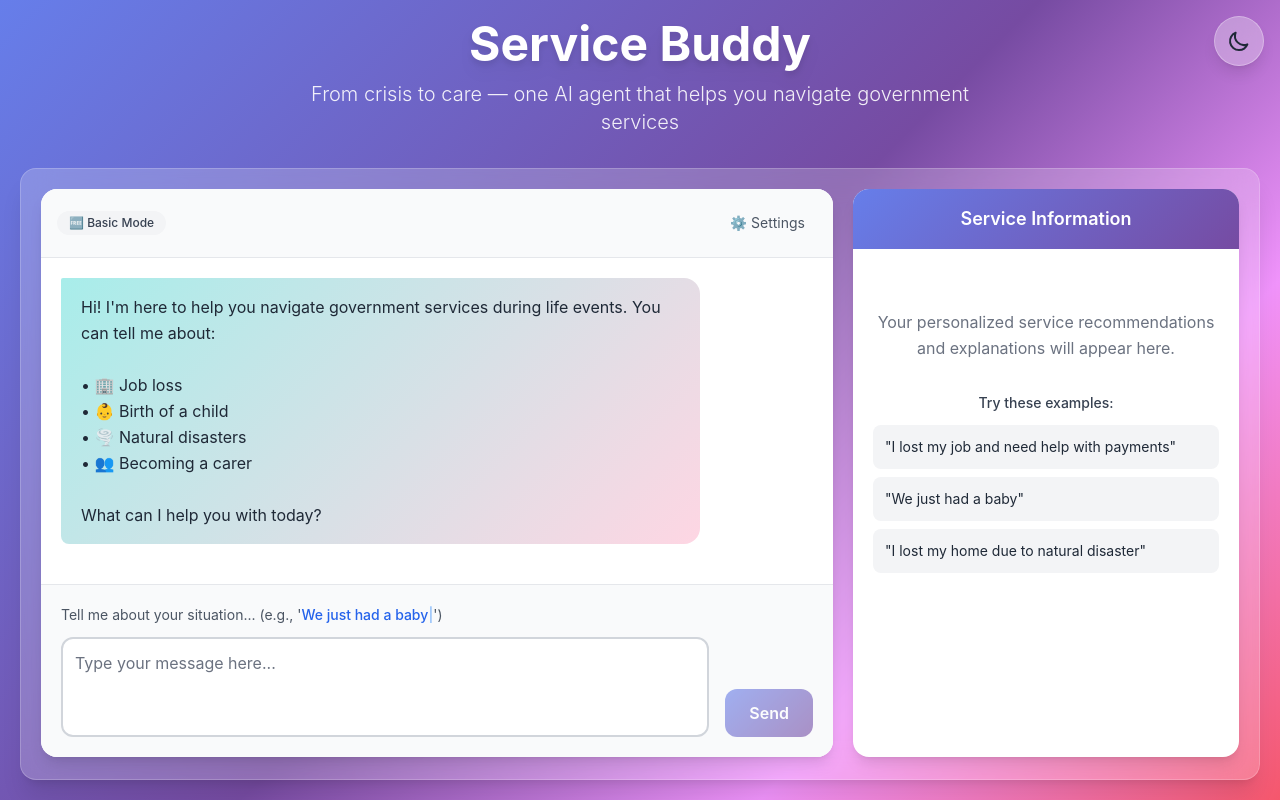
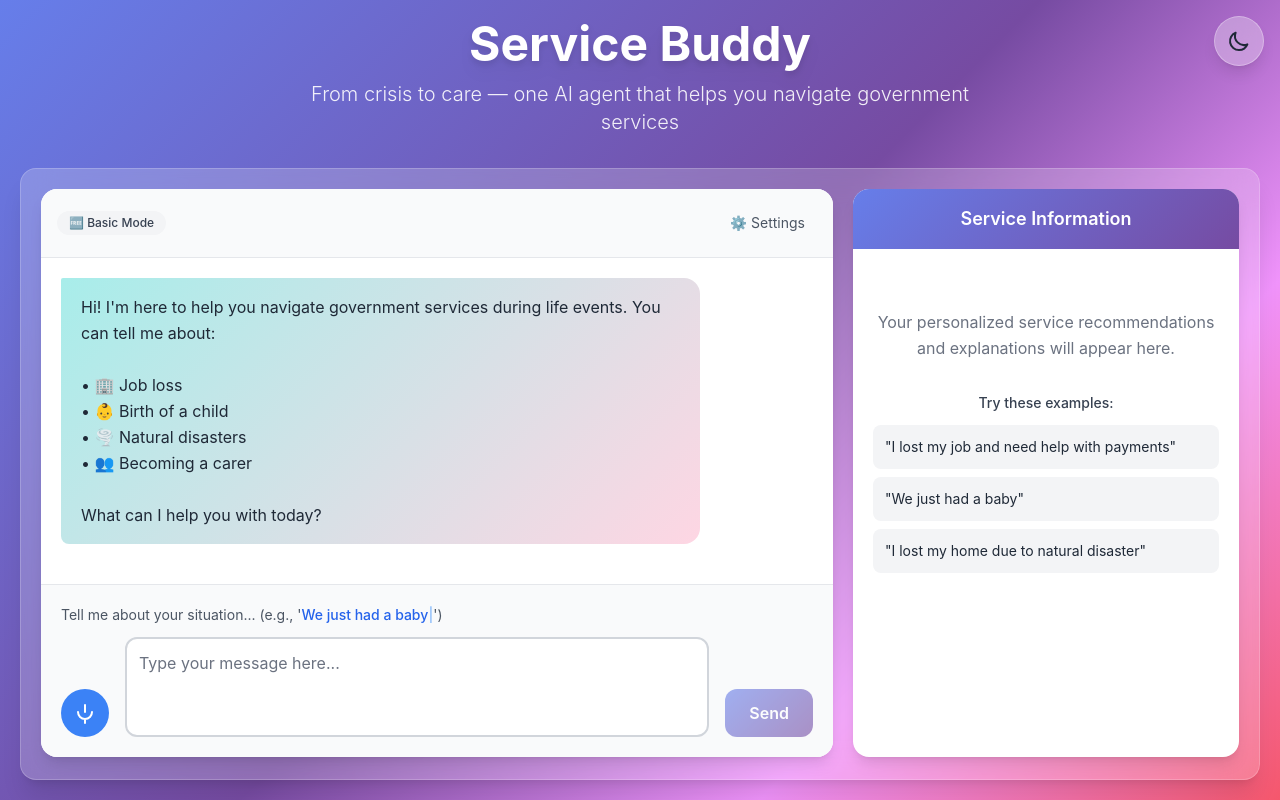
Before and after one commit to andrewhuynh561/Service-Buddy, a Next.js app in the folder service-buddy-ui/: page / in a window 1280 px wide. Built offline with nearby package versions, Linux system fonts and the light colour scheme.

Commit message:
Added voice assistant ver 1

```diff
--- a/service-buddy-ui/components/ChatInterface.tsx
+++ b/service-buddy-ui/components/ChatInterface.tsx
@@ -3,6 +3,7 @@
 import { useState, useRef, useEffect } from 'react'
 import TypewriterText from './TypewriterText'
 import SettingsModal from './SettingsModal'
+import VoiceInput from './VoiceInput';
 
 interface Message {
   id: string
@@ -476,6 +477,12 @@ What situation can I help you with?`
           </div>
 
           <div className="flex gap-4 items-end">
+            {/* Add VoiceInput here */}
+            <VoiceInput
+              onTranscriptComplete={(transcript) => {
+                setInputValue(transcript);
+              }}
+            />
             <textarea
               value={inputValue}
               onChange={(e) => setInputValue(e.target.value)}
--- /dev/null
+++ b/service-buddy-ui/components/VoiceInput.tsx
@@ -0,0 +1,92 @@
+import React, { useState, useEffect } from 'react';
+
+interface VoiceInputProps {
+  onTranscriptComplete: (transcript: string) => void;
+}
+
+const VoiceInput: React.FC<VoiceInputProps> = ({ onTranscriptComplete }) => {
+  const [isListening, setIsListening] = useState(false);
+  const [transcript, setTranscript] = useState('');
+  const [recognition, setRecognition] = useState<any>(null);
+
+  useEffect(() => {
+    // Browser Speech Recognition setup
+    if ('webkitSpeechRecognition' in window) {
+      const recognition = new (window as any).webkitSpeechRecognition();
+      recognition.continuous = true;
+      recognition.interimResults = true;
+
+      recognition.onresult = (event: any) => {
+        const current = event.resultIndex;
+        const transcriptText = event.results[current][0].transcript;
+        setTranscript(transcriptText);
+      };
+
+      recognition.onend = () => {
+        setIsListening(false);
+      };
+
+      setRecognition(recognition);
+    }
+  }, []);
+
+  const toggleListening = () => {
+    if (isListening) {
+      recognition?.stop();
+      onTranscriptComplete(transcript);
+    } else {
+      setTranscript('');
+      recognition?.start();
+    }
+    setIsListening(!isListening);
+  };
+
+  return (
+    <div className="flex flex-col items-center gap-2">
+      <button
+        onClick={toggleListening}
+        className={`rounded-full p-3 transition-all ${
+          isListening
+            ? 'bg-red-500 hover:bg-red-600'
+            : 'bg-blue-500 hover:bg-blue-600'
+        }`}
+        aria-label={isListening ? 'Stop recording' : 'Start recording'}
+      >
+        <svg
+          className="w-6 h-6 text-white"
+          fill="none"
+          stroke="currentColor"
+          viewBox="0 0 24 24"
+        >
+          {isListening ? (
+            <path
+              strokeLinecap="round"
+              strokeLinejoin="round"
+              strokeWidth={2}
+              d="M21 12a9 9 0 11-18 0 9 9 0 0118 0z M15 12H9"
+            />
+          ) : (
+            <path
+              strokeLinecap="round"
+              strokeLinejoin="round"
+              strokeWidth={2}
+              d="M19 11a7 7 0 01-7 7m0 0a7 7 0 01-7-7m7 7v4m0-11V4"
+            />
+          )}
+        </svg>
+      </button>
+
+      {isListening && (
+        <div
+          className="p-4 rounded-lg bg-gray-100 w-full max-w-sm"
+          role="status"
+          aria-live="polite"
+        >
+          <p className="text-sm">{transcript || 'Listening...'}</p>
+        </div>
+      )}
+    </div>
+  );
+};
+
+export default VoiceInput;
```
